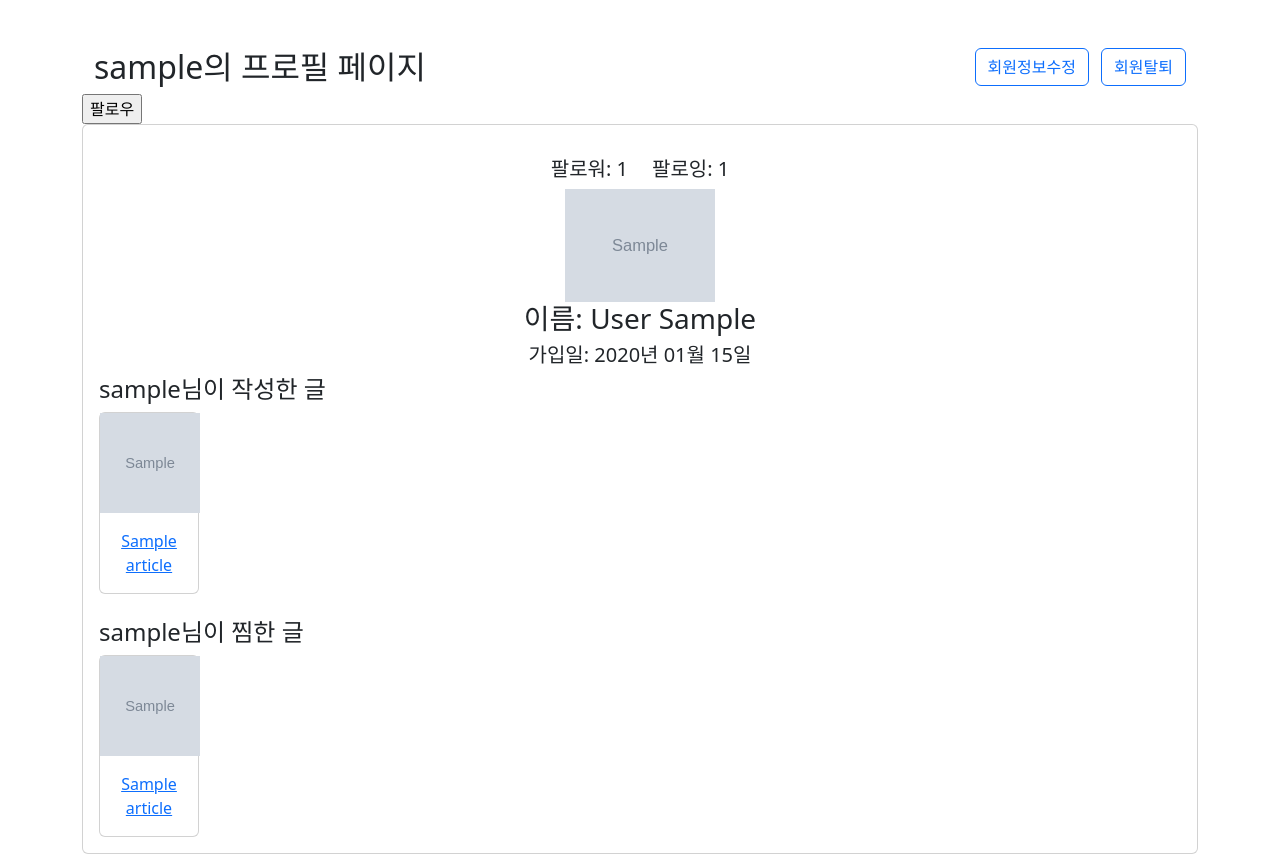
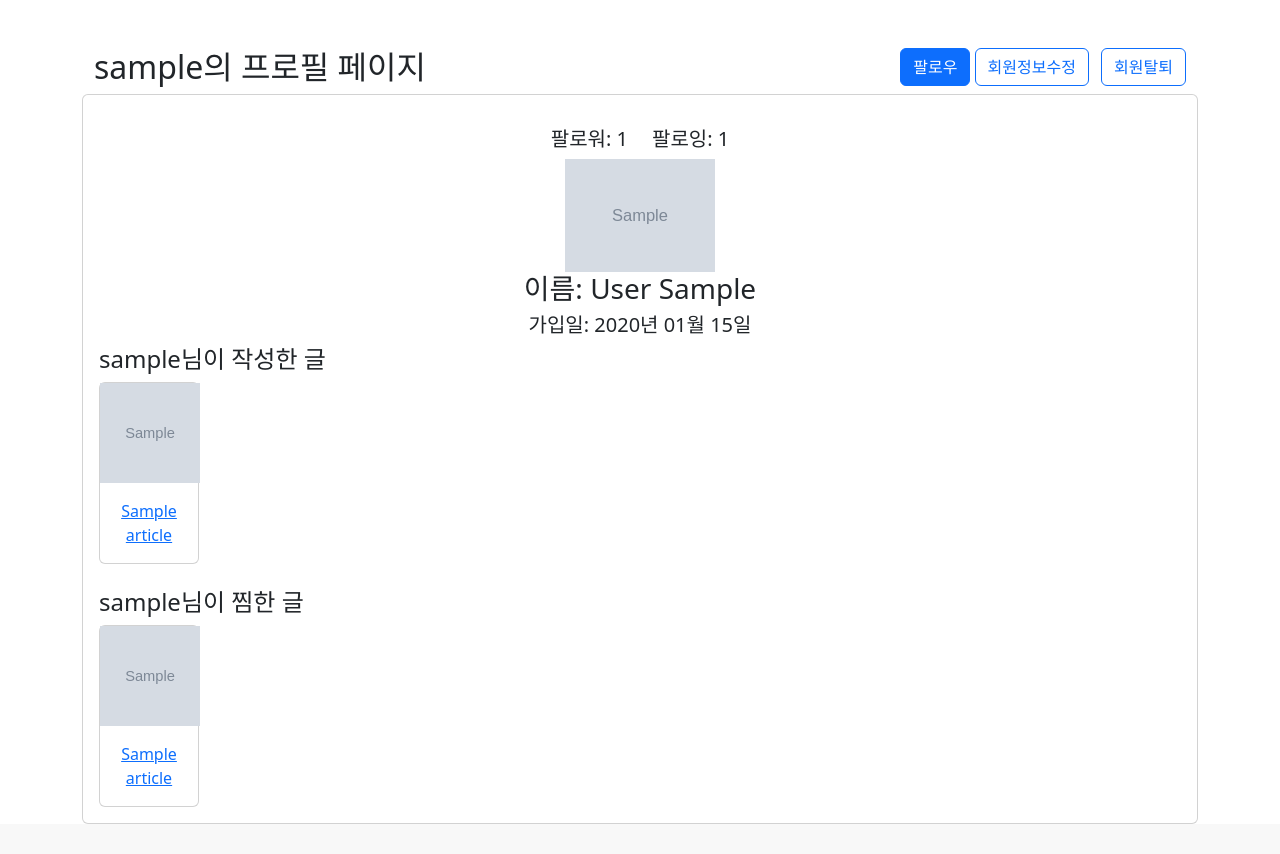
Before and after one commit to yunlowell/ifj, a Django app: template users/templates/users/profile.html in a window 1280 px wide. Shown: the part 50-904 px from the top of the page. After the commit the page ends 874 px from the top, so only its background shows below. Run offline with Django 4.2, Linux system fonts and the light colour scheme; a user stored in the database is signed in; tables that the repository leaves empty hold one stand-in row (values such as "Sample post"); the template is opened without the code that fills it: values that come from a table or form of the project are taken from there, most other values are stand-ins (such as "Sample title", 1, 10 or a date in 2020); grey boxes marked "Sample" are stand-in pictures; some libraries are stand-ins or nearby versions.

Commit message:
글 목록이 없을때 정렬

```diff
--- a/users/templates/users/profile.html
+++ b/users/templates/users/profile.html
@@ -8,6 +8,19 @@
             <h2>{{ member.username }}의 프로필 페이지</h2>
         </div>
         <div class="col-md-6 text-end">
+            <!-- 내 프로필에서는 팔로우 버튼 안 보이게 하기 -->
+            {% if request.user != member %}
+            <!-- 팔로우 언팔로우 기능 -->
+            <form action="{% url 'users:follow' member.pk %}" method="POST" class="d-inline-block">
+                {% csrf_token %}
+                {% if request.user in member.followers.all %}
+                    <input type="submit" value="언팔로우" class="btn btn-primary">
+                {% else %}
+                    <input type="submit" value="팔로우" class="btn btn-primary">
+                {% endif %}
+            </form>
+            {% endif %}
+
             <a href="{% url 'accounts:update' %}" class="btn btn-outline-primary d-inline-block me-2">회원정보수정</a>
             <form action="{% url 'accounts:delete' %}" method="POST" class="d-inline-block">
                 {% csrf_token %}
@@ -18,19 +31,7 @@
     </div>
 </div>
 <div>
-    <!-- 내 프로필에서는 팔로우 버튼 안 보이게 하기 -->
-    {% if request.user != member %}
-    <!-- 팔로우 언팔로우 기능 -->
-    <form action="{% url 'users:follow' member.pk %}" method="POST">
-        {% csrf_token %}
 
-        {% if request.user in member.followers.all %}
-            <input type="submit" value="언팔로우">
-        {% else %}
-            <input type="submit" value="팔로우">
-        {% endif %}
-    </form>
-    {% endif %}
 </div>
 <div class="card text-center">
     <div class="card-body">
@@ -66,8 +67,8 @@
         </div>
     </div>
     {% empty %}
-        <div class="col">
-            <p>아직 작성된 글이 없습니다.</p>
+        <div class="col w-100">
+            <div>아직 작성된 글이 없습니다.</div>
             <a href="{% url 'articles:create' %}">글 작성하러 가기</a>
         </div>
     {% endfor %}
@@ -77,10 +78,10 @@
 
 <h4 align="left">{{ member.username }}님이 찜한 글</h4>
 <div class="row row-cols-1 row-cols-md-6 g-4">
-    <div class="col">
+    <div class="col w-100">
         {% for article in liked_articles %}
         <!-- 내가 찜한 글 보여주기, 제목만 보이게 누르면 그 글로 이동 -->
-        <div class="card h-100" style="width:100px;">
+        <div class="card" style="width:100px;">
             <a href="{% url 'articles:article_detail' article.pk %}"><img src="{{ article.image.url }}" alt="{{ article.title }}" width="100" height="100"></a>
             <div class="card-body">
                 <p class="card-text"><a href="{% url 'articles:article_detail' article.pk %}">{{ article.title }}</a></p>
@@ -88,10 +89,9 @@
         </div>
         <!-- 찜된 글이 없을 때 문구 띄우고 글 작성하러 가기 링크 추가 -->
         {% empty %}
-        <div class="col text-center">
-            <div> 아직 찜한 글이 없습니다.
-                <a href="{% url 'articles:articles' %}">글 둘러보기</a>
-            </div>
+        <div class="col">
+            <div> 아직 찜한 글이 없습니다.</div>
+            <a href="{% url 'articles:articles' %}">글 둘러보기</a>
         </div>
 
         {% endfor %}
```
Also changed, not shown: users/views.py (+7 -4 lines).
